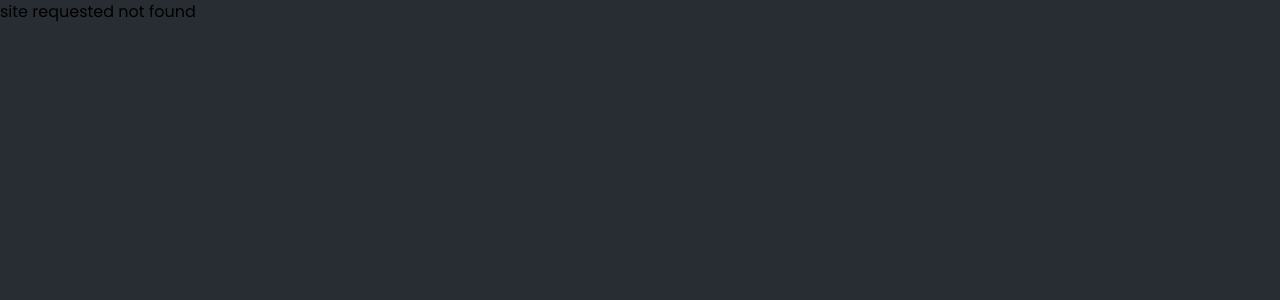
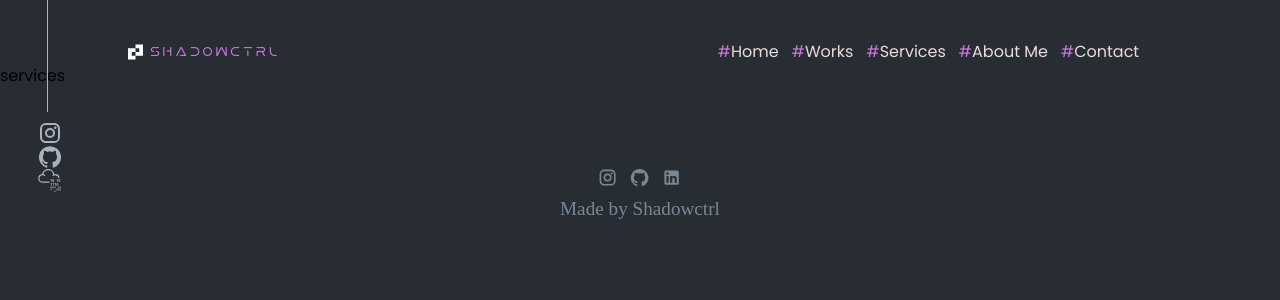
Before and after one commit to shadowctrl/portfolio-shadowctrl, a React (Vite) app: page /Services in a window 1280 px wide. Before the commit this address had no page. Shown: the top 300 px of the page. Built offline with nearby package versions, Linux system fonts and the light colour scheme; a web font is replaced by a local one.

Commit message:
Minor changes and services

```diff
--- /dev/null
+++ b/src/components/services/services.jsx
@@ -0,0 +1,10 @@
+import React from "react";
+import styled from "styled-components";
+
+const services = () => {
+  return <Parent>services</Parent>;
+};
+
+export default services;
+
+const Parent = styled.div``;
--- a/src/main.jsx
+++ b/src/main.jsx
@@ -9,6 +9,8 @@ import Footer from "./components/footer/footer";
 import Contactus from "./components/contactus/contactus";
 import Navbar from "./components/navbar/navbar";
 import Aboutme from "./components/aboutme/aboutme";
+import Services from "./components/services/services";
+
 ReactDOM.createRoot(document.getElementById("root")).render(
   <React.StrictMode>
     <BrowserRouter>
@@ -60,6 +62,16 @@ ReactDOM.createRoot(document.getElementById("root")).render(
             </>
           }
         />
+        <Route
+          path="Services"
+          element={
+            <>
+              <Navbar />
+              <Services />
+              <Footer />
+            </>
+          }
+        />
       </Routes>
     </BrowserRouter>
   </React.StrictMode>
```
